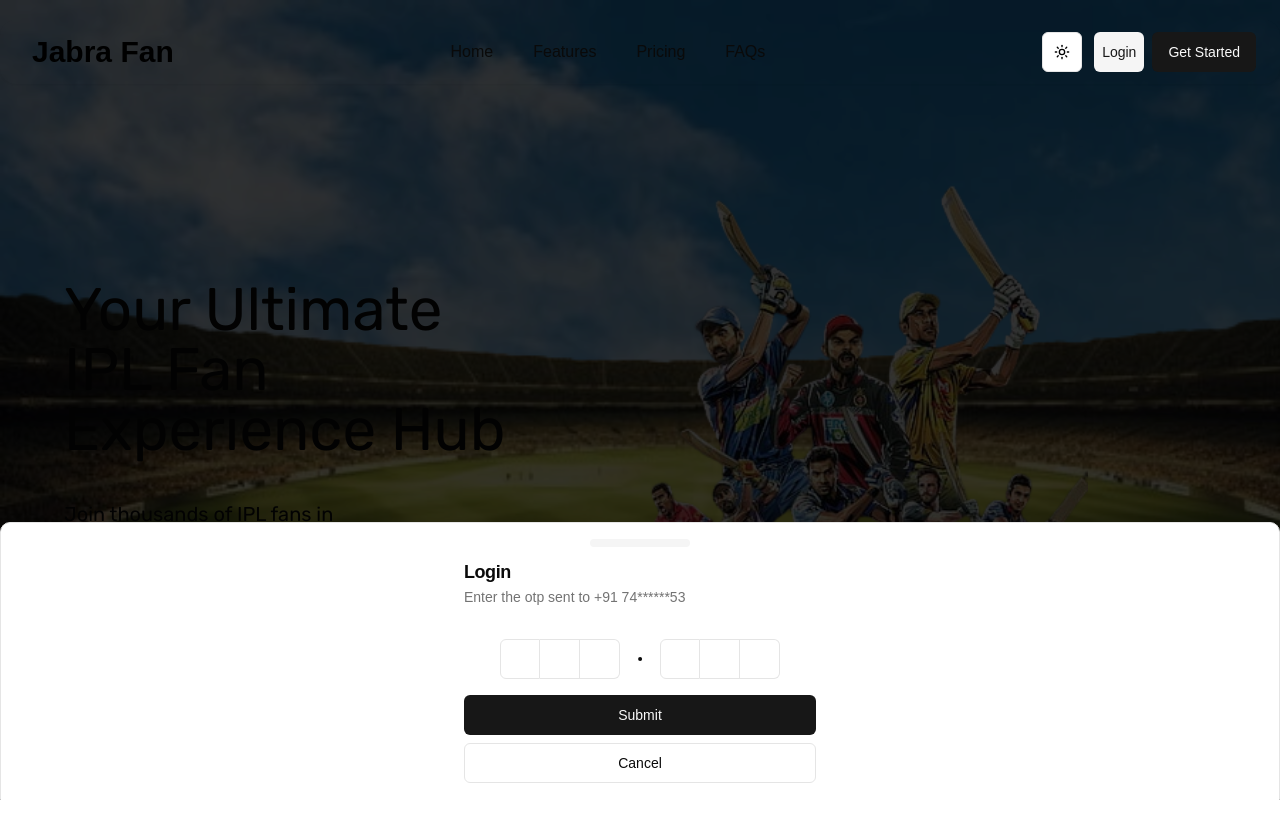
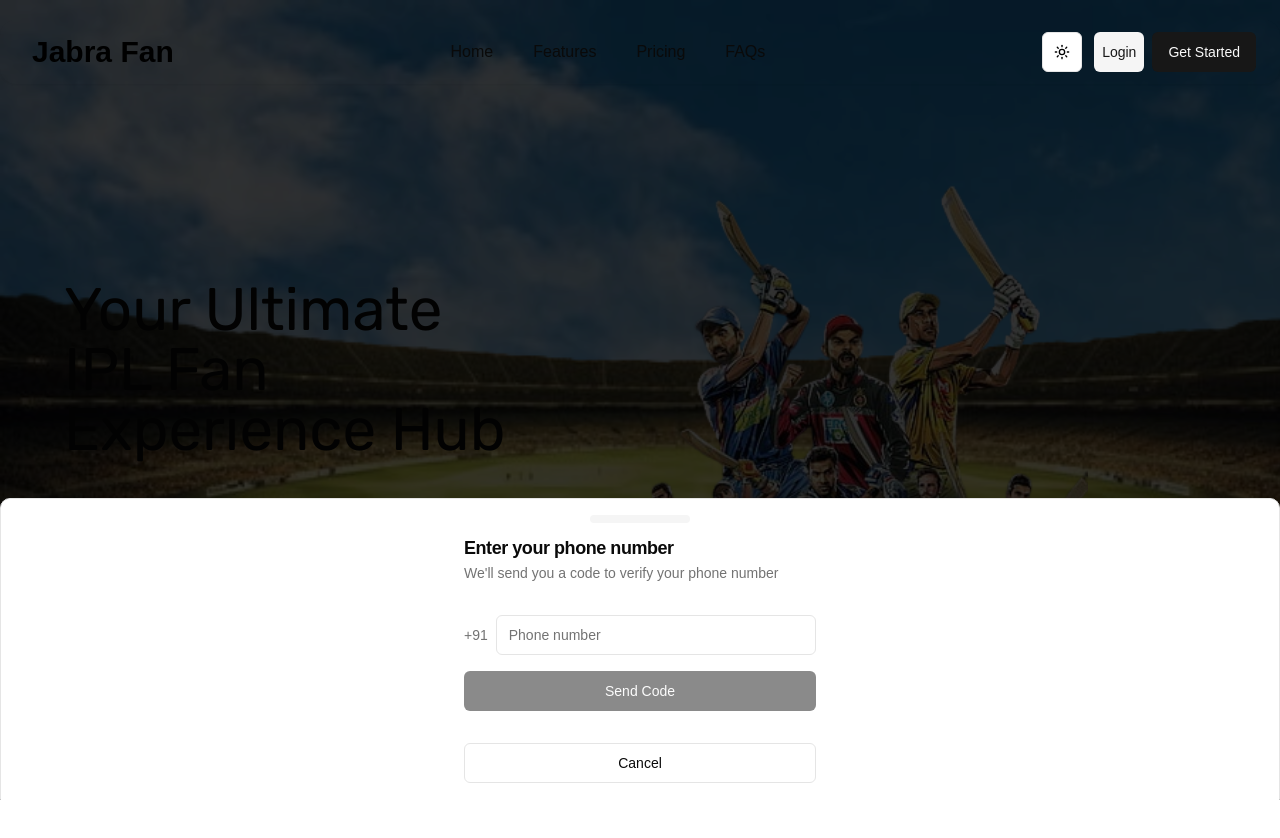
Before and after one commit to barman-ayush/JabraFan, a Next.js app: page / in a window 1280 px wide. Both pictures are taken after a click on the button "Login". Shown: the top 838 px of the page. Built offline with nearby package versions, Linux system fonts and the light colour scheme.

Commit message:
Added the login UI flow

```diff
--- a/components/drawer.component.tsx
+++ b/components/drawer.component.tsx
@@ -1,10 +1,9 @@
 "use client";
 
 import * as React from "react";
-import { Minus, Plus } from "lucide-react";
-import { Bar, BarChart, ResponsiveContainer } from "recharts";
-
 import { Button } from "@/components/ui/button";
+import { Input } from "@/components/ui/input";
+import { Loader2 } from "lucide-react";
 import {
   Drawer,
   DrawerClose,
@@ -16,75 +15,129 @@ import {
   DrawerTrigger,
 } from "@/components/ui/drawer";
 import { InputOTPBox } from "./InputOtp.component";
-
-const data = [
-  {
-    goal: 400,
-  },
-  {
-    goal: 300,
-  },
-  {
-    goal: 200,
-  },
-  {
-    goal: 300,
-  },
-  {
-    goal: 200,
-  },
-  {
-    goal: 278,
-  },
-  {
-    goal: 189,
-  },
-  {
-    goal: 239,
-  },
-  {
-    goal: 300,
-  },
-  {
-    goal: 200,
-  },
-  {
-    goal: 278,
-  },
-  {
-    goal: 189,
-  },
-  {
-    goal: 349,
-  },
-];
+import { motion, AnimatePresence } from "framer-motion";
 
 export function DrawerWrapper({ children }: { children: React.ReactNode }) {
-  const [goal, setGoal] = React.useState(350);
+  const [step, setStep] = React.useState<"phone" | "loading" | "otp">("phone");
+  const [phoneNumber, setPhoneNumber] = React.useState("");
+  const [isLoading, setIsLoading] = React.useState(false);
 
-  function onClick(adjustment: number) {
-    setGoal(Math.max(200, Math.min(400, goal + adjustment)));
-  }
+  const handlePhoneSubmit = async () => {
+    if (!phoneNumber || phoneNumber.length < 10) return;
+
+    setStep("loading");
+
+    try {
+      // Replace with your actual API call to send OTP
+      const response = await fetch("/api/auth/sendotp", {
+        method: "POST",
+        headers: { "Content-Type": "application/json" },
+        body: JSON.stringify({ phone: `+91${phoneNumber}` }),
+      });
+
+      if (!response.ok) throw new Error("Failed to send OTP");
+
+      // Move to OTP step after 1.5 seconds for better UX
+      setTimeout(() => setStep("otp"), 1500);
+    } catch (error) {
+      console.error("Error sending OTP:", error);
+      setStep("phone"); // Go back to phone input on error
+    }
+  };
+
+  const resetFlow = () => {
+    setStep("phone");
+    setPhoneNumber("");
+  };
 
   return (
     <Drawer>
       <DrawerTrigger asChild>
-        {/* <Button variant="outline">{children}</Button> */}
         {children}
       </DrawerTrigger>
       <DrawerContent>
         <div className="mx-auto w-full max-w-sm">
-          <DrawerHeader>
-            <DrawerTitle>Login</DrawerTitle>
+          <DrawerHeader className="py-4">
+            <DrawerTitle>
+              {step === "phone" ? "Enter your phone number" :
+               step === "loading" ? "Sending verification code" :
+               "Verify your phone number"}
+            </DrawerTitle>
             <DrawerDescription>
-              Enter the otp sent to +91 74******53
+              {step === "phone" ? "We'll send you a code to verify your phone number" :
+               step === "loading" ? "Please wait..." :
+               `Enter the 6-digit code sent to +91 ${phoneNumber}`}
             </DrawerDescription>
           </DrawerHeader>
-          <div className="p-4 pb-0 flex flex-row justify-center">
-            <InputOTPBox />
+
+          <div className="px-4 py-4 relative overflow-hidden">
+            <AnimatePresence mode="wait">
+              {step === "phone" && (
+                <motion.div
+                  key="phone-input"
+                  initial={{ x: -20, opacity: 0 }}
+                  animate={{ x: 0, opacity: 1 }}
+                  exit={{ x: -100, opacity: 0 }}
+                  transition={{ duration: 0.3 }}
+                  className="flex flex-col gap-4"
+                >
+                  <div className="flex items-center">
+                    <span className="text-sm text-muted-foreground mr-2">+91</span>
+                    <Input
+                      type="tel"
+                      placeholder="Phone number"
+                      value={phoneNumber}
+                      onChange={(e) => setPhoneNumber(e.target.value)}
+                      maxLength={10}
+                    />
+                  </div>
+                  <Button onClick={handlePhoneSubmit} disabled={phoneNumber.length < 10}>
+                    Send Code
+                  </Button>
+                </motion.div>
+              )}
+
+              {step === "loading" && (
+                <motion.div
+                  key="loading"
+                  initial={{ opacity: 0 }}
+                  animate={{ opacity: 1 }}
+                  exit={{ opacity: 0 }}
+                  className="flex flex-col items-center justify-center py-8"
+                >
+                  <Loader2 className="h-12 w-12 animate-spin text-primary mb-4" />
+                  <p className="text-sm text-muted-foreground">Sending verification code...</p>
+                </motion.div>
+              )}
+
+              {step === "otp" && (
+                <motion.div
+                  key="otp-input"
+                  initial={{ x: 100, opacity: 0 }}
+                  animate={{ x: 0, opacity: 1 }}
+                  transition={{ duration: 0.3 }}
+                  className="flex flex-col gap-4"
+                >
+                  <div className="flex justify-center py-2">
+                    <InputOTPBox />
+                  </div>
+                  <div className="flex justify-between">
+                    <Button variant="ghost" size="sm" onClick={resetFlow}>
+                      Change Number
+                    </Button>
+                    <Button variant="ghost" size="sm">
+                      Resend Code
+                    </Button>
+                  </div>
+                  <Button>
+                    Verify
+                  </Button>
+                </motion.div>
+              )}
+            </AnimatePresence>
           </div>
+
           <DrawerFooter>
-            <Button>Submit</Button>
             <DrawerClose asChild>
               <Button variant="outline">Cancel</Button>
             </DrawerClose>
--- a/package.json
+++ b/package.json
@@ -20,6 +20,7 @@
     "axios": "^1.7.9",
     "class-variance-authority": "^0.7.1",
     "clsx": "^2.1.1",
+    "framer-motion": "^12.4.7",
     "input-otp": "^1.4.2",
     "ioredis": "^5.5.0",
     "lucide-react": "^0.475.0",
```
Also changed, not shown: 1 other file (tests, documents, lock files or other folders).
